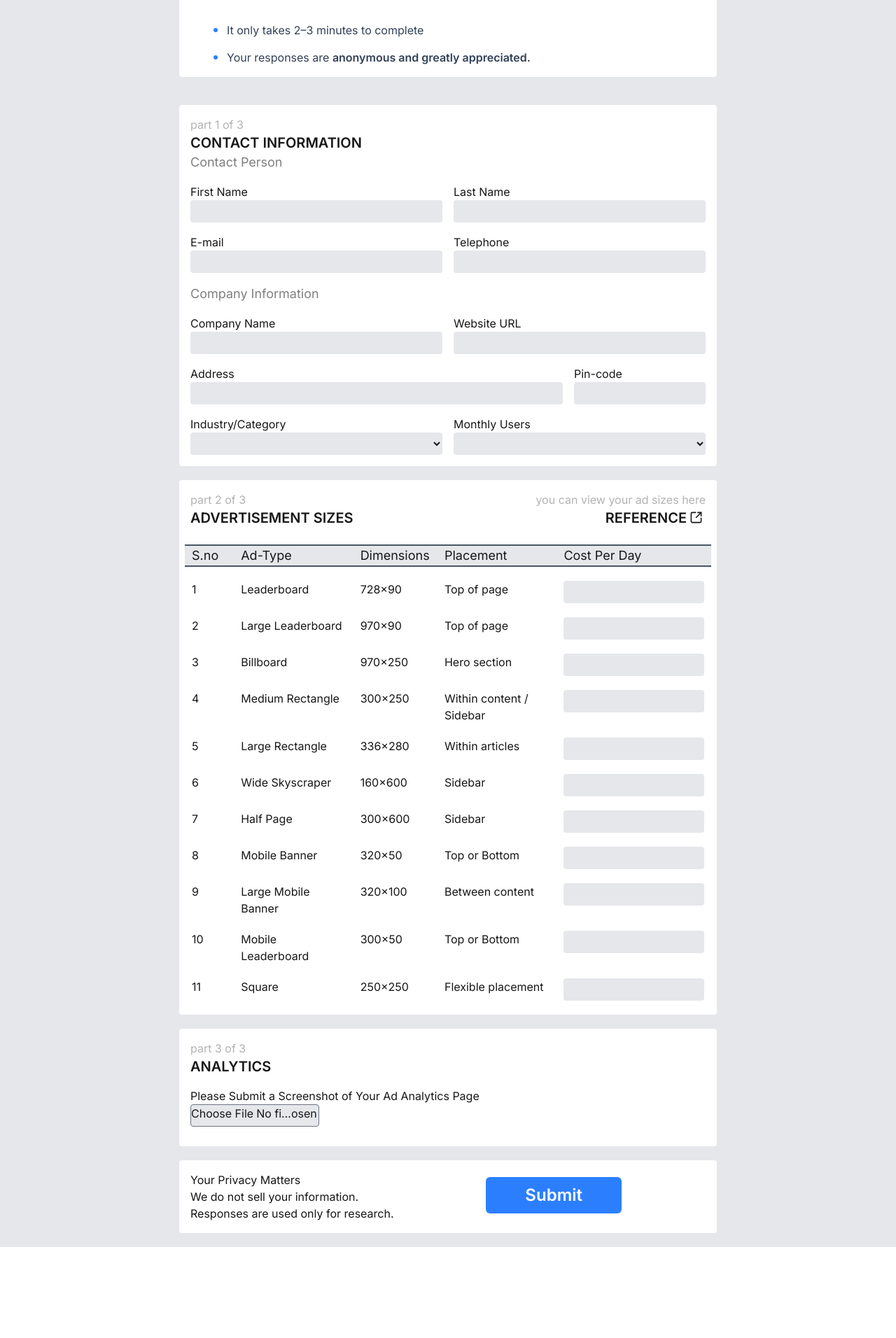
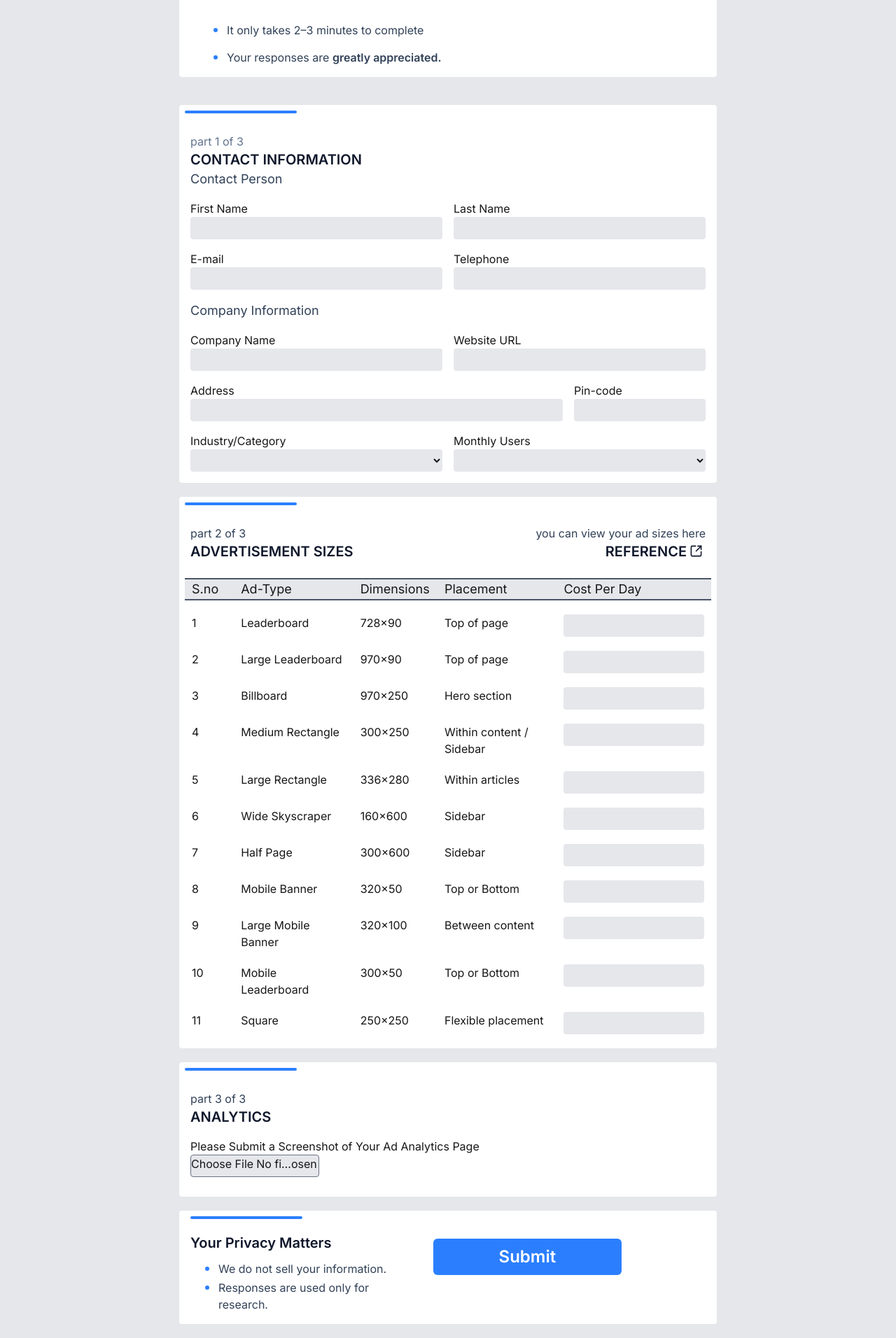
Before and after one commit to Mitul-Bist/ad-form, a Next.js app: page / in a window 1280 px wide. Shown: the part 268-2180 px from the top of the page at 70% size. Before the commit the page ends 2050 px from the top, so only its background shows below. Built offline with nearby package versions, Linux system fonts and the light colour scheme.

Commit message:
intro, sumbit design changes

```diff
--- a/app/page.tsx
+++ b/app/page.tsx
@@ -5,6 +5,7 @@ import ContactForm from "@/components/contact";
 import AdForm from "@/components/Ads";
 import ImageForm from "@/components/img_Form";
 import IntroSection from "@/components/Intro";
+import SubmitSection from "@/components/submit";
 import React, { useState } from 'react';
 
 
@@ -57,38 +58,8 @@ export default function Home() {
         <ContactForm />
         <AdForm />
         <ImageForm />
-
         {/* SUBMIT */}
-        <div className="bg-white w-3/5 p-4 flex flex-col rounded-sm mt-5">
-          {!submit ? (
-            // BEFORE SUBMISSION
-            <div className="flex flex-row justify-between">
-              <div>
-                <p>Your Privacy Matters</p>
-                <p>We do not sell your information.</p>
-                <p>Responses are used only for research.</p>
-              </div>
-              {/* SUBMIT BUTTON */}
-              <button
-                className="bg-blue-500 text-white font-semibold text-2xl py-2 px-14 h-13 mt-2 mr-30 rounded-md flex flex-row items-center gap-2 transition-all duration-200 hover:-translate-y-0.5"
-                type="submit"
-                disabled={loading}>
-                {loading && (
-                  <div className="w-5 h-5 border-2 border-white border-t-transparent rounded-full animate-spin" />
-                )}
-                {loading ? "uploading..." : "Submit"}
-              </button>
-            </div>
-          )
-            :
-            // AFTER SUBMISSION
-            <div >
-              <p>Thank you!</p>
-              <p>Your response has been received.</p>
-              <p>We appreciate your participation.</p>
-            </div>
-          }
-        </div>
+        <SubmitSection submit={submit} loading={loading} />
 
       </form>
     </div>
--- a/components/Ads.tsx
+++ b/components/Ads.tsx
@@ -73,17 +73,18 @@ const adSizes = [
 export default function AdForm() {
     return (
         <div className="bg-white w-3/5 p-2 flex flex-col rounded-sm mt-5 pb-5" >
+            <div className="h-1 w-40 mb-5 bg-blue-500 rounded-full"></div>
             {/*TITLE  */}
 
             <div className="flex flex-row justify-between">
                 <div className="flex flex-col m-2">
-                    <div className=" text-black/30">part 2 of 3</div>
-                    <div className=" text-xl font-semibold">ADVERTISEMENT SIZES</div>
+                    <div className="text-slate-700">part 2 of 3</div>
+                    <div className="text-slate-900 text-xl font-semibold">ADVERTISEMENT SIZES</div>
                 </div>
 
                 <div className="flex flex-col m-2 items-end">
-                    <div className=" text-black/30">you can view your ad sizes here</div>
-                    <Link className="flex flex-row transition-all duration-200 ease-in-out hover:text-blue-600" href={"/ad-sizes"} target="_blank" rel="noopener noreferrer">
+                    <div className=" text-slate-700">you can view your ad sizes here</div>
+                    <Link className="text-slate-900 flex flex-row transition-all duration-200 ease-in-out hover:text-blue-500" href={"/ad-sizes"} target="_blank" rel="noopener noreferrer">
                         <div className="text-xl font-semibold text-right ">REFERENCE</div>
                         <div className="m-1">
                             <SquareArrowOutUpRight size={19}/>
--- a/components/Intro.tsx
+++ b/components/Intro.tsx
@@ -14,7 +14,7 @@ export default function IntroSection(){
 
             <ul className="mt-6 mx-8 pl-5 text-slate-700 text-base list-disc marker:text-xl marker:text-blue-500 flex flex-col gap-3">
                 <li>It only takes 2–3 minutes to complete</li>
-                <li>Your responses are <span className="font-semibold">anonymous and greatly appreciated.</span></li>
+                <li>Your responses are <span className="font-semibold">greatly appreciated.</span></li>
             </ul>
         </div>
     );
--- a/components/contact.tsx
+++ b/components/contact.tsx
@@ -3,11 +3,12 @@ import Field from "./Field"
 export default function ContactForm() {
     return (
         <div className="bg-white w-3/5 p-2 flex flex-col rounded-sm mt-5">
+            <div className="h-1 w-40 mb-5 bg-blue-500 rounded-full"></div>
             {/*TITLE  */}
             <div className="flex flex-col m-2 ">
-                <div className="text-black/30">part 1 of 3</div>
-                <div className="text-xl font-semibold">CONTACT INFORMATION</div>
-                <div className="text-black/50 text-lg ">Contact Person</div>
+                <div className="text-slate-500">part 1 of 3</div>
+                <div className="text-slate-900 text-xl font-semibold">CONTACT INFORMATION</div>
+                <div className="text-slate-700 text-lg ">Contact Person</div>
             </div>
 
             {/* 1ST ROW */}
@@ -28,7 +29,7 @@ export default function ContactForm() {
 
 
             {/* COMPANY INFO */}
-            <div className="text-black/50 text-lg m-2">Company Information</div>
+            <div className="text-slate-700 text-lg m-2">Company Information</div>
 
             {/* 3RD ROW */}
             <div className="flex flex-row justify-center w-full">
--- a/components/img_Form.tsx
+++ b/components/img_Form.tsx
@@ -1,10 +1,11 @@
 export default function ImageForm() {
     return (
         <div className="bg-white w-3/5 p-2 flex flex-col rounded-sm mt-5 pb-5">
+            <div className="h-1 w-40 mb-5 bg-blue-500 rounded-full"></div>
             {/*TITLE  */}
             <div className="flex flex-col m-2 ">
-                <div className="text-black/30">part 3 of 3</div>
-                <div className="text-xl font-semibold">ANALYTICS</div>
+                <div className="text-slate-700">part 3 of 3</div>
+                <div className="text-slate-900 text-xl font-semibold">ANALYTICS</div>
             </div>
 
             <div className="m-2 flex flex-col">
--- /dev/null
+++ b/components/submit.tsx
@@ -0,0 +1,44 @@
+interface submitStates {
+    submit : boolean;
+    loading : boolean;
+}
+
+export default function SubmitSection({submit, loading} : submitStates) {
+    return (
+        <div className="bg-white w-3/5 p-4 pt-2 flex flex-col rounded-sm mt-5 justify-center">
+            <div className="h-1 w-40 mb-5 bg-blue-500 rounded-full"></div>
+            <div className="flex flex-row justify-between">
+                {!submit ?
+                    <div>
+                        <p className="text-xl font-semibold text-slate-900">Your Privacy Matters</p>
+                        <ul className="text-slate-700 list-disc marker:text-xl marker:text-blue-500 px-10 mt-2">
+                            <li>We do not sell your information.</li>
+                            <li>Responses are used only for research.</li>
+                        </ul>
+                    </div>
+                    :
+                    <div >
+                        <p className="text-xl font-semibold text-slate-900">Thank you!</p>
+                        <ul className="text-slate-700 list-disc marker:text-xl marker:text-blue-500 px-10 mt-2">
+                            <li>Your response has been received.</li>
+                            <li>We appreciate your participation.</li>
+                        </ul>
+                    </div>
+                }
+                {/* SUBMIT BUTTON */}
+                <button
+                    className={`${!submit ? "bg-blue-500" : "bg-green-500"}
+                text-white font-semibold text-2xl w-70 px-14 h-13 mt-2 mr-30 rounded-md
+                flex flex-row items-center justify-center gap-2 transition-all duration-200 hover:-translate-y-0.5`}
+                    type="submit"
+                    disabled={loading}>
+                    {loading && (
+                        <div className="w-5 h-5 border-2 border-white border-t-transparent rounded-full animate-spin" />
+                    )}
+                    {!submit ? (loading ? "uploading..." : "Submit") : "Submitted"}
+                </button>
+            </div>
+
+        </div>
+    )
+}
```
